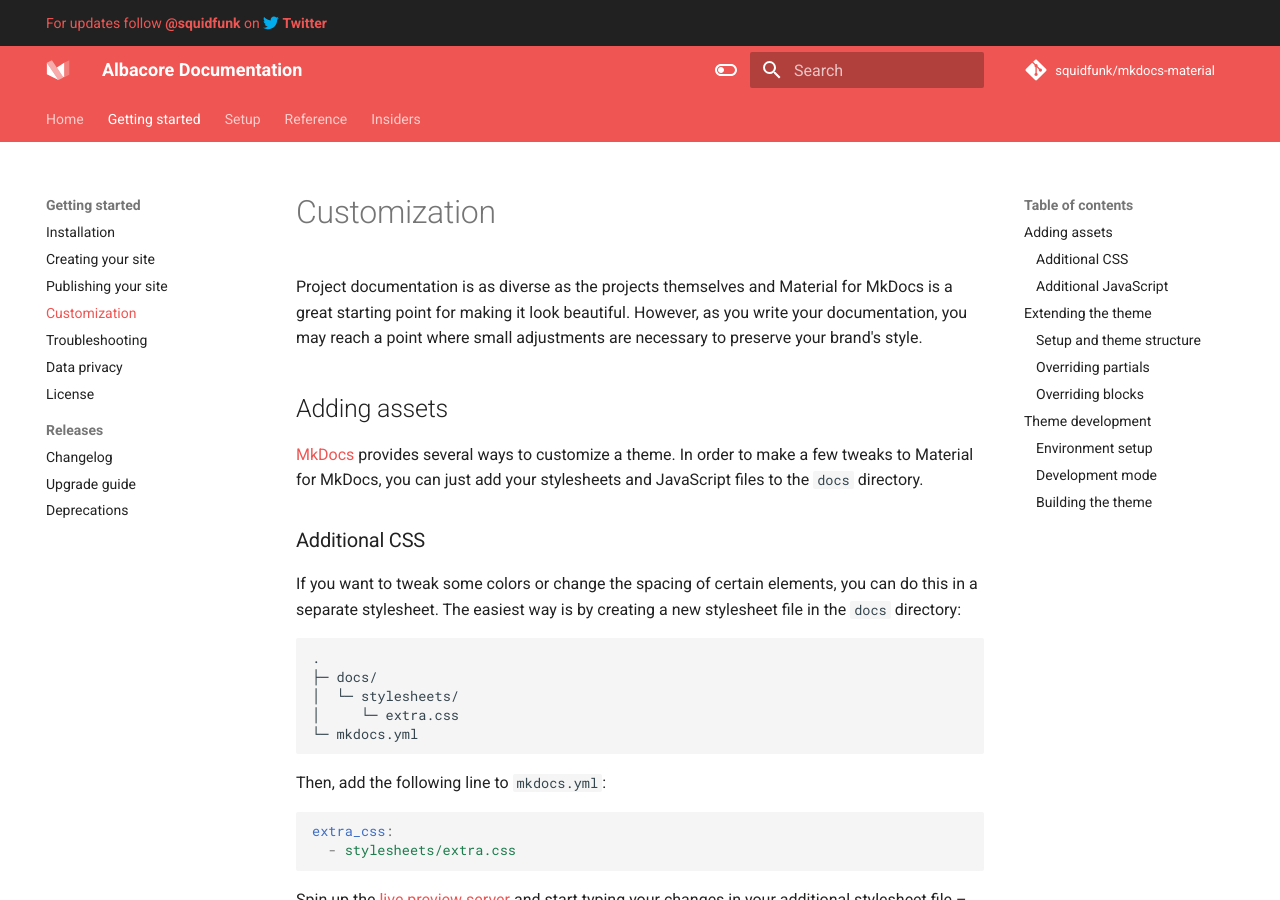
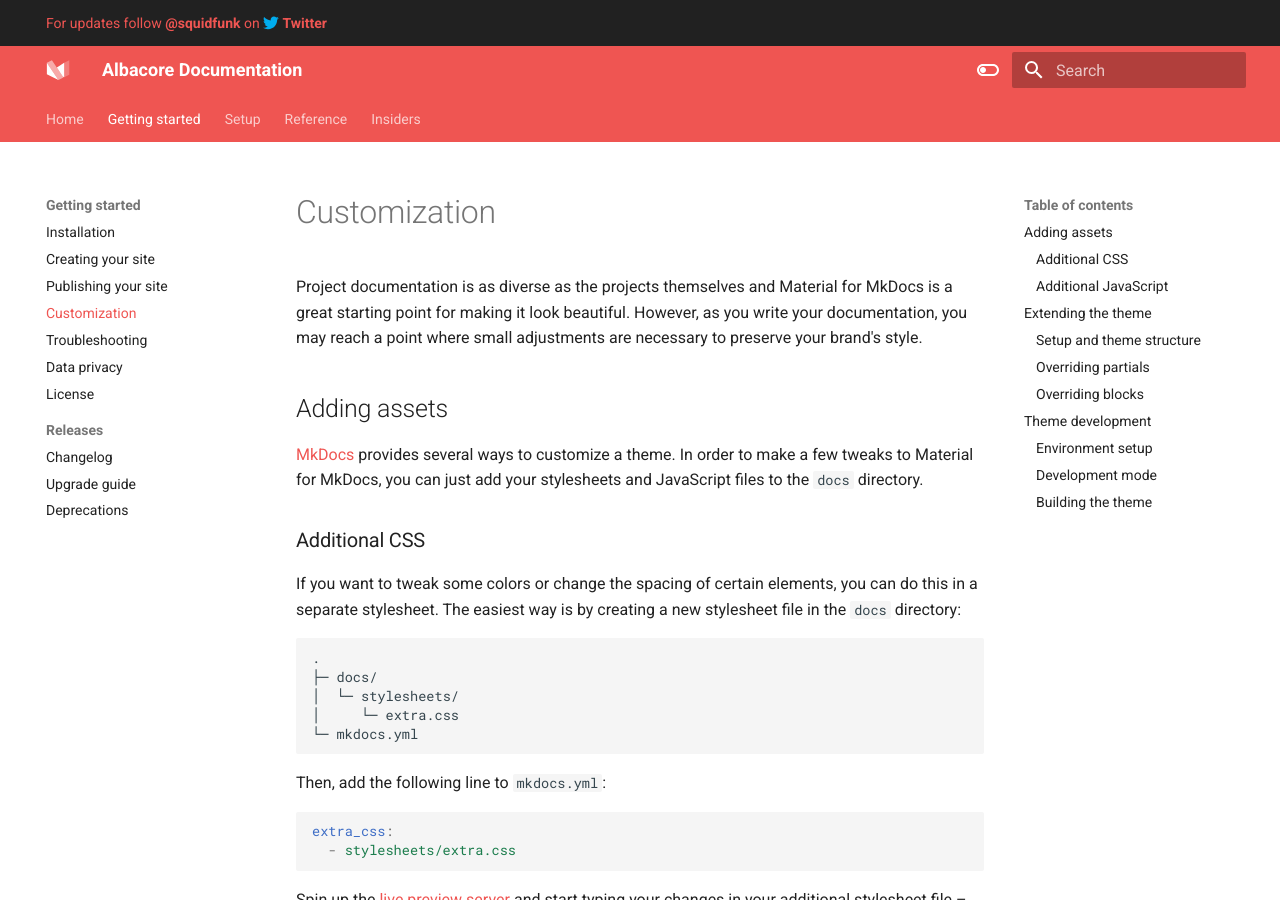
Before and after one commit to dzmitry-yasenka/my-docs, an MkDocs documentation site: the page built from docs/customization.md, in a window 1280 px wide and 900 px high. Built offline with MkDocs 1.6.1 and Material for MkDocs 9.7.7, drawn with Linux system fonts in a browser that asks for light colours; comment, search, counter and statistics services are not loaded; some of the changed lines change nothing that is shown.

Commit message:
Attempt to remove repository component

```diff
--- a/mkdocs.yml
+++ b/mkdocs.yml
@@ -28,9 +28,9 @@
   searchable, mobile-friendly, 40+ languages
 
 # Repository
-repo_name: squidfunk/mkdocs-material
-repo_url: https://github.com/squidfunk/mkdocs-material
-edit_uri: ""
+# repo_name: squidfunk/mkdocs-material
+# repo_url: https://github.com/squidfunk/mkdocs-material
+# edit_uri: ""
 
 # Copyright
 copyright: Copyright &copy; 2016 - 2021 AnTech Ltd
@@ -158,10 +158,10 @@
   - pymdownx.highlight
   - pymdownx.inlinehilite
   - pymdownx.keys
-  - pymdownx.magiclink:
-      repo_url_shorthand: true
-      user: squidfunk
-      repo: mkdocs-material
+#   - pymdownx.magiclink:
+#       repo_url_shorthand: true
+#       user: squidfunk
+#       repo: mkdocs-material
   - pymdownx.mark
   - pymdownx.smartsymbols
   - pymdownx.superfences:
```
